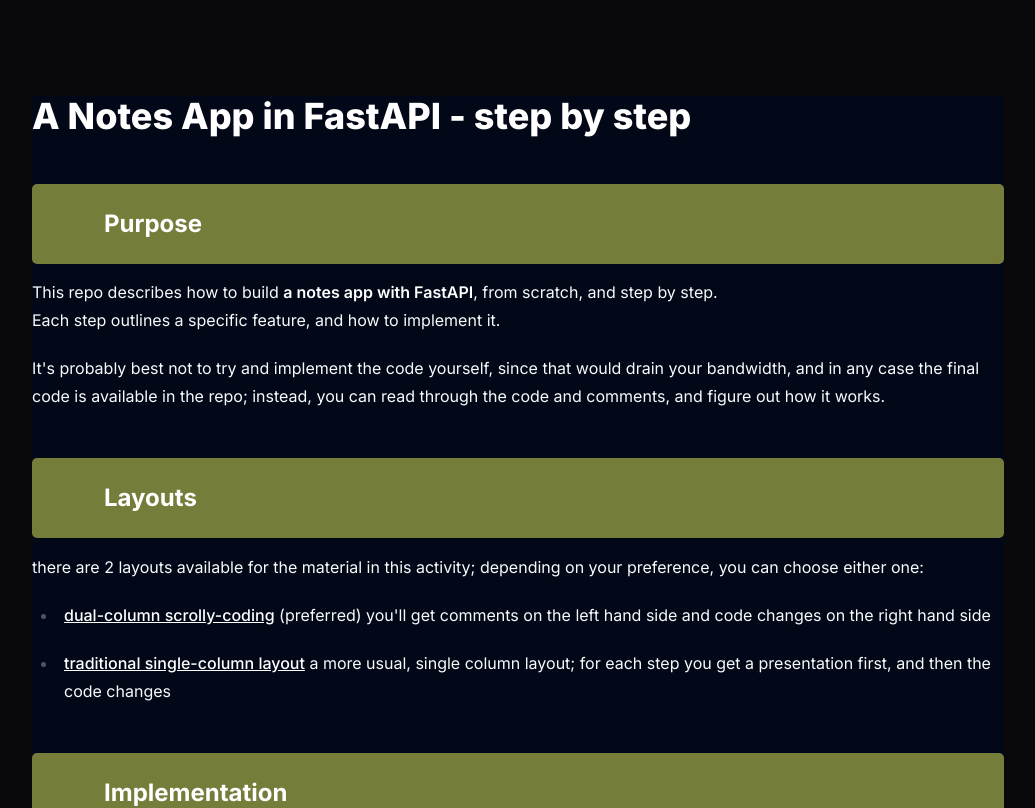
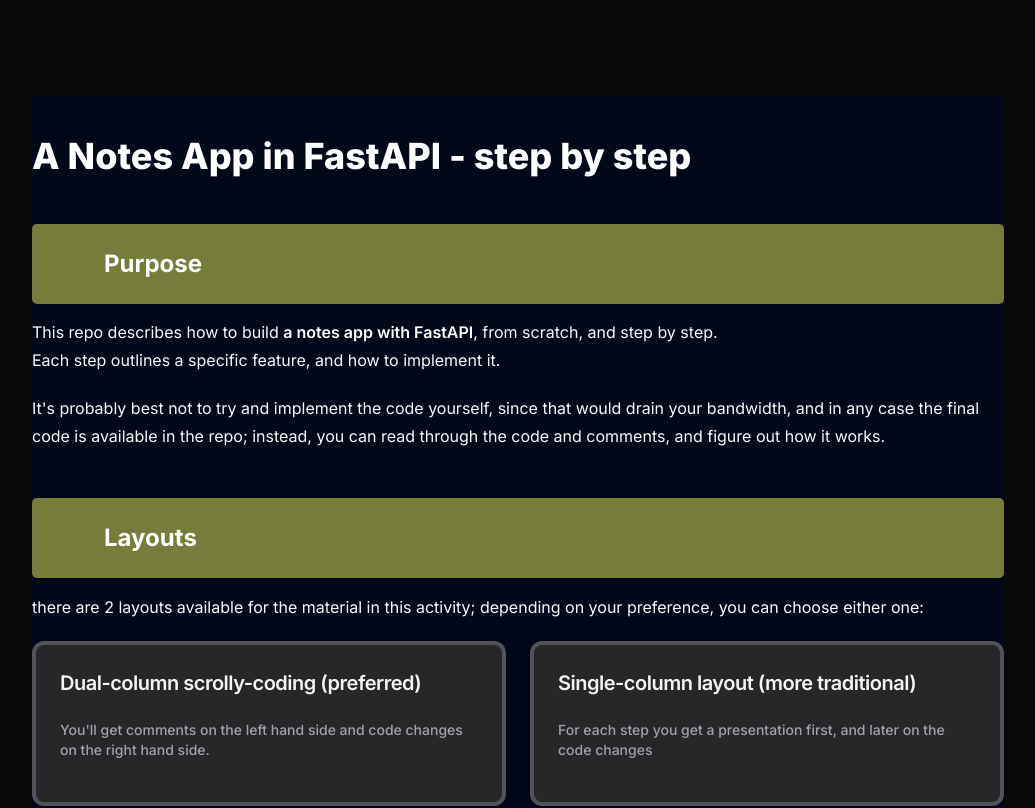
Before and after one commit to ue22-p25/backend-fastapi-notes, a Next.js app: page / in a window 1280 px wide. Shown: the top 808 px of the page, without its empty margins (4-1039 px from the left). Built offline with nearby package versions, Linux system fonts and the light colour scheme.

Commit message:
nicer landing page with cards

```diff
--- a/app/page.mdx
+++ b/app/page.mdx
@@ -1,4 +1,14 @@
 import Link from 'next/link'
+
+import {
+  Card,
+  CardContent,
+  CardDescription,
+  CardHeader,
+  CardTitle,
+} from "@/components/ui/card"
+
+<div className="container mx-auto py-10">
 
 # A Notes App in FastAPI - step by step
 
@@ -18,14 +28,52 @@
 there are 2 layouts available for the material in this activity; depending on
 your preference, you can choose either one:
 
-- <Link href="/scrollycoding">dual-column scrolly-coding</Link> (preferred)
-  you'll get comments on the left hand side and code changes on the right hand side
+  {/* 1. The Grid Container */}
+  <div className="grid grid-cols-1 md:grid-cols-2 gap-6">
 
-- <Link href="/singlecolumn">traditional single-column layout</Link>
-  a more usual, single column layout;
-  for each step you get a presentation first, and then the code changes
+    {/* Card 1 */}
+    <Link href="/scrollycoding" className="group no-underline text-inherit">
+      <Card className="h-full transition-all group-hover:shadow-md
+          border-4
+          bg-zinc-800
+          border-zinc-600
+          hover:bg-zinc-600/50
+          hover:border-red-600
+          transition-colors
+      ">
+        <CardHeader>
+          <CardTitle className="no-underline text-zinc-100 text-xl">Dual-column scrolly-coding (preferred)</CardTitle>
+          <CardDescription className="no-underline text-zinc-400">
+            You'll get comments on the left hand side and code changes on the right hand side.
+          </CardDescription>
+        </CardHeader>
+      </Card>
+    </Link>
+
+    {/* Card 2 */}
+    <Link href="/singlecolumn" className="group no-underline text-inherit">
+      <Card className="h-full transition-all group-hover:shadow-md
+          border-4
+          bg-zinc-800
+          border-zinc-600
+          hover:bg-zinc-600/50
+          hover:border-red-600
+          transition-colors
+      ">
+        <CardHeader>
+          <CardTitle className="no-underline text-zinc-100 text-xl">Single-column layout (more traditional)</CardTitle>
+          <CardDescription className="no-underline text-zinc-400">
+            For each step you get a presentation first, and later on the code changes
+          </CardDescription>
+        </CardHeader>
+      </Card>
+    </Link>
+
+  </div>
 
 ## Implementation
 
 Just so you know, this material is put together using `Next.js`, and the
 code snippets are rendered using `codehike`.
+
+</div>
```
